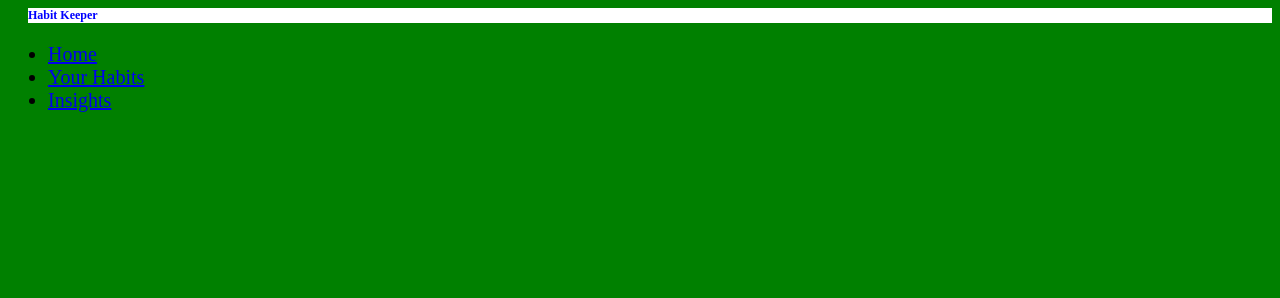
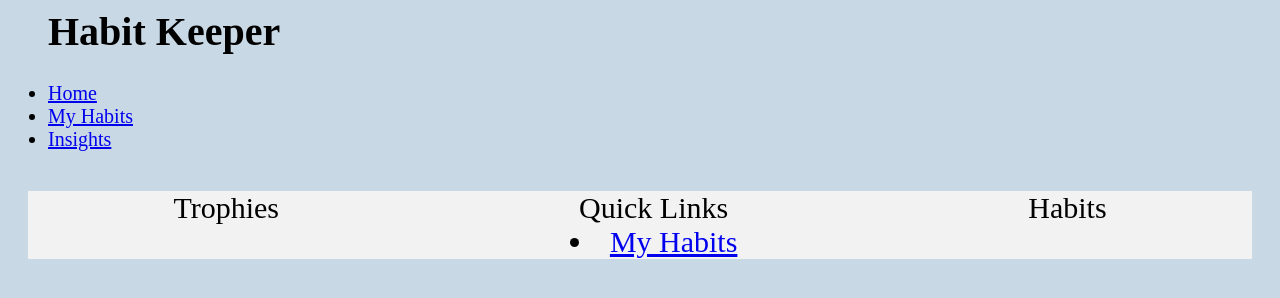
Before and after one commit to Hattkat/HabitWeb, a plain HTML site: page Habit/index.html in a window 1280 px wide. Drawn offline with Linux system fonts and the light colour scheme.

Commit message:
trying to do layout

```diff
--- a/Habit/index.html
+++ b/Habit/index.html
@@ -1,21 +1,49 @@
 <html>
 <head>
 
-		<link href="styles.css" type="text/css" rel="stylesheet">
+	<meta name="viewport" content="width=device.width, initial-scale=1">
+		<link href="styles/styles.css" type="text/css" rel="stylesheet">
 		<title>Habit Keeper</title>
+
+
 </head>
 
+
 <body>
+
+
+
 		<h1>Habit Keeper</h1>
 
 
 		<div id="nav">
 			<ul>
 				<li><a href="index.html">Home</a></li>
-        	<li><a href="habit.html">Your Habits</a></li>
-        	<li><a href="insights.html"> Insights</a></li>
+        		<li><a href="habit.html">My Habits</a></li>
+        		<li><a href="insights.html"> Insights</a></li>
 			</ul>
 		</div>
 
+
+		<div class="container">
+			<div class="square" id="sq1"><span>Trophies</span></div>
+			<div class="square" id="sq2"><span>Quick Links</span>
+			<li><a href="habit.html"> My Habits</a> </li></div>
+			<div class="square" id="sq3"><span>Habits</span></div>
+		</div>
+
+	<header>
+
+
+	</header>
+
+	<main>
+
+	</main>
+
+	<aside>
+
+	</aside>
+
 </body>
 </html>
--- a/Habit/styles/styles.css
+++ b/Habit/styles/styles.css
@@ -2,12 +2,32 @@
 
 body{
     font-size: 20;
-    background-color: green;
+    background-color: #c8d8e4;
 }
 
 h1{
-    font-size: 12;
-    color: blue;
-    margin-left: 20px;
-    background-color: white;
+    font-size: 2em;
+    color: black;
+    margin-left: 40px;
+
 }
+
+.container{
+    display: grid;
+    grid-template-columns: auto auto auto;
+    padding: 20px;
+}
+
+.container > div{
+    background-color: #f2f2f2;
+    font-size: 1.5em;
+    text-align: center;
+}
+
+/*
+    Colour Scheme
+        #2b6777 - darker blue
+        #c8d8e4 - lighter blue/grey
+        #ffffff - pure white
+        #f2f2f2 - greywhite
+*/
--- /dev/null
+++ b/Habit/styles/tips.css
@@ -0,0 +1,89 @@
+
+
+body{
+    font-size: 20;
+    background-color: #c8d8e4;
+}
+
+.grid-container{
+    display: grid;
+    height: 100vh;
+    grid-template-columns: minmax(100px, 35%) 3fr 1fr;
+    grid-template-rows: 100px 1fr 50px;
+}
+
+h1{
+    font-size: 2em;
+    color: black;
+    margin-left: 40px;
+    text-align: center;
+
+}
+
+h2{
+    font-size: 1.6em;
+    color: black;
+    margin-left: 40px;
+    text-align: center;
+
+}
+
+
+header{
+    grid-column: 2/6;
+    padding-left: 2rem;
+    background-color: #ffffff;
+    color: black;
+}
+
+main{
+    padding: 1rem 2rem;
+    background-color: #f2f2f2;
+    overflow-y: scroll;
+}
+
+nav{
+    grid-row: 1/4;
+    background-color: #2b6777;
+    color: black;
+    font-weight: bold;
+}
+nav ul{
+    list-style-type: none;
+    padding: 1em;
+}
+nav li{
+    margin-bottom: 2em;
+}
+
+
+
+/*
+    Colour Scheme
+        #2b6777 - darker blue
+        #c8d8e4 - lighter blue/grey
+        #ffffff - pure white
+        #f2f2f2 - greywhite
+*/
+
+/*.container{
+    display: grid;
+    grid-template-columns: auto auto auto;
+    padding: 20px;
+}
+
+.container > div{
+    background-color: #f2f2f2;
+    font-size: 1.5em;
+    text-align: center;
+}
+
+.square{
+    width: 100%;
+    text-align: center;
+}
+
+#sq1{
+    background-color: #2b6777;
+}
+    */
```
Also changed, not shown: Habit/tips.html (added, +59 -0 lines).
